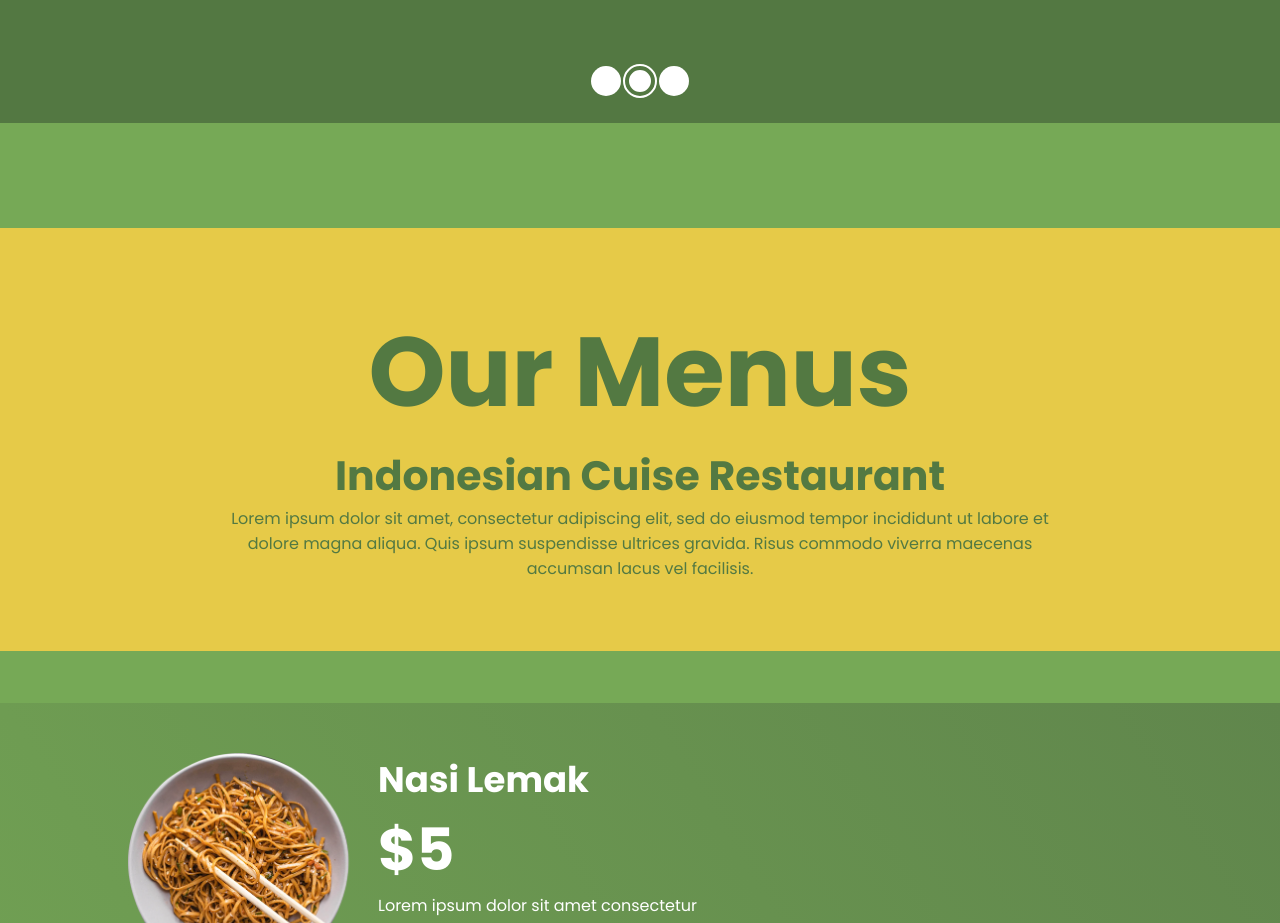
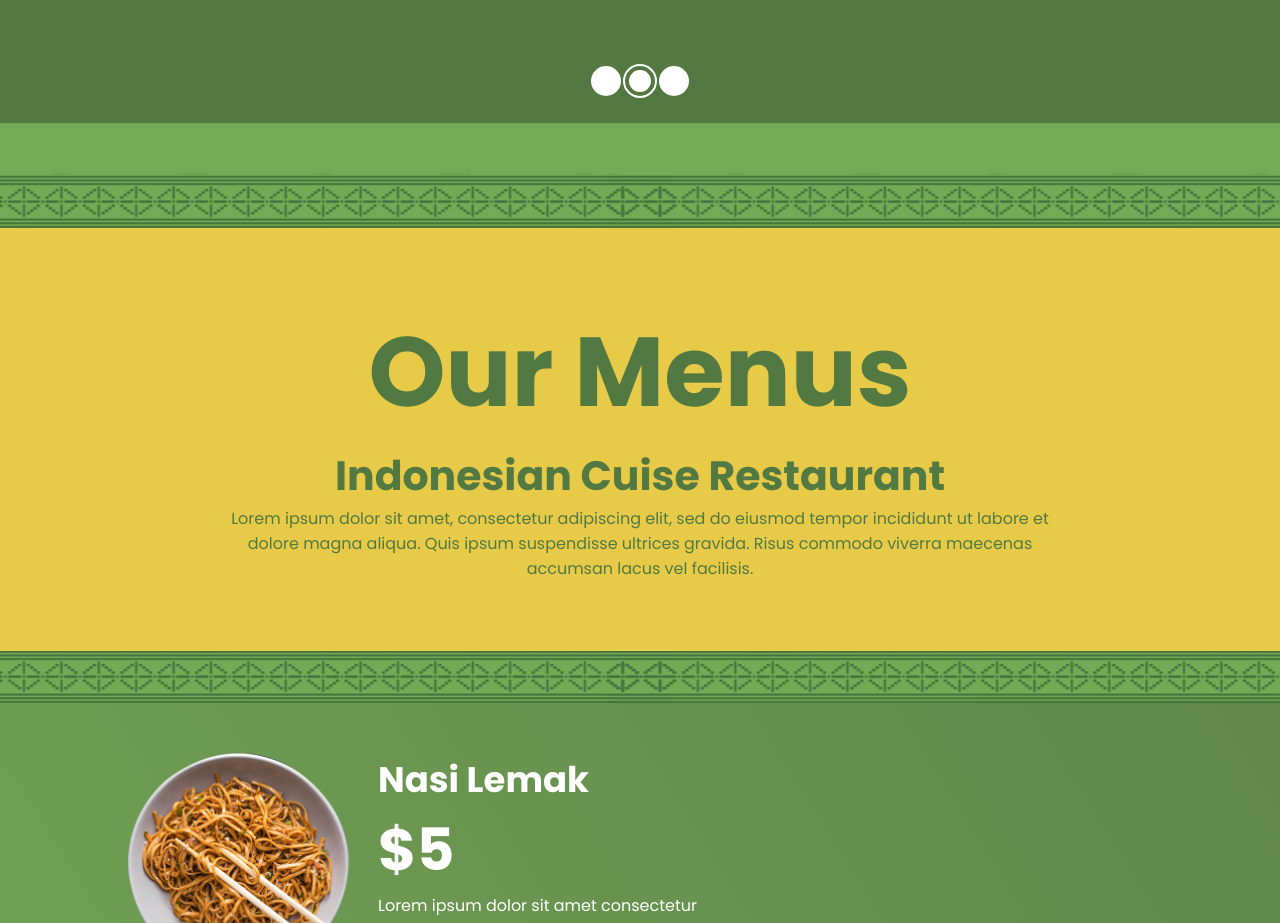
Before and after one commit to ahmedmehmood1486/Indonesian-cuisine-website, a plain HTML site: page index.html in a window 1280 px wide. Shown: the part 5312-6235 px from the top of the page. Drawn offline with Linux system fonts and the light colour scheme.

Commit message:
Update index.css

```diff
--- a/index.css
+++ b/index.css
@@ -356,14 +356,14 @@ li {
     min-height: 105px;
     background-repeat: repeat-x;
     background-position: bottom;
-    background-image: url("Background_testimonial@3.25x.png");
+    background-image: url("Background_testimonial@3.25x.webp");
 }
 .bgTestimonial2{
     background-color: #76a956;
     min-height: 52px;
     background-repeat: repeat-x;
     background-position: bottom;
-    background-image: url("Background_testimonial@3.25x.png");
+    background-image: url("Background_testimonial@3.25x.webp");
 }
 
 /* Menu Starts Here !!! */
```
